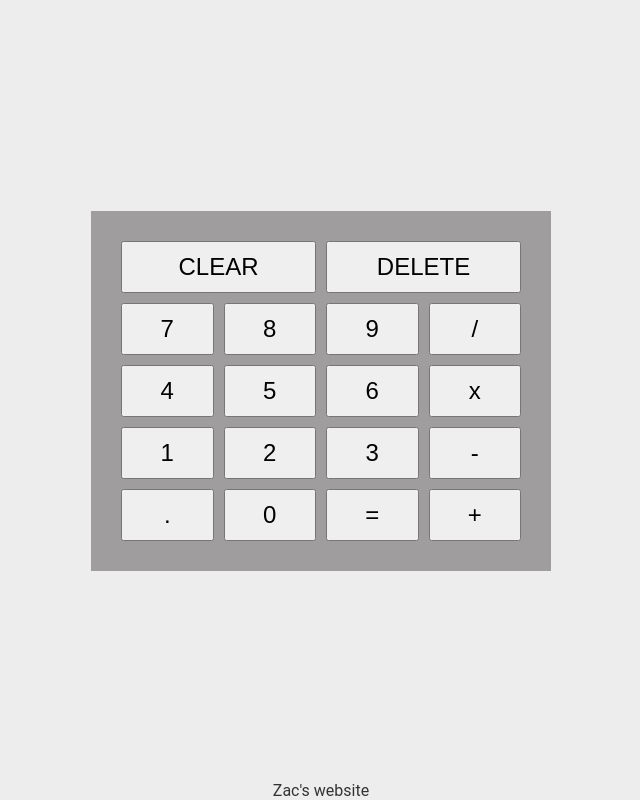
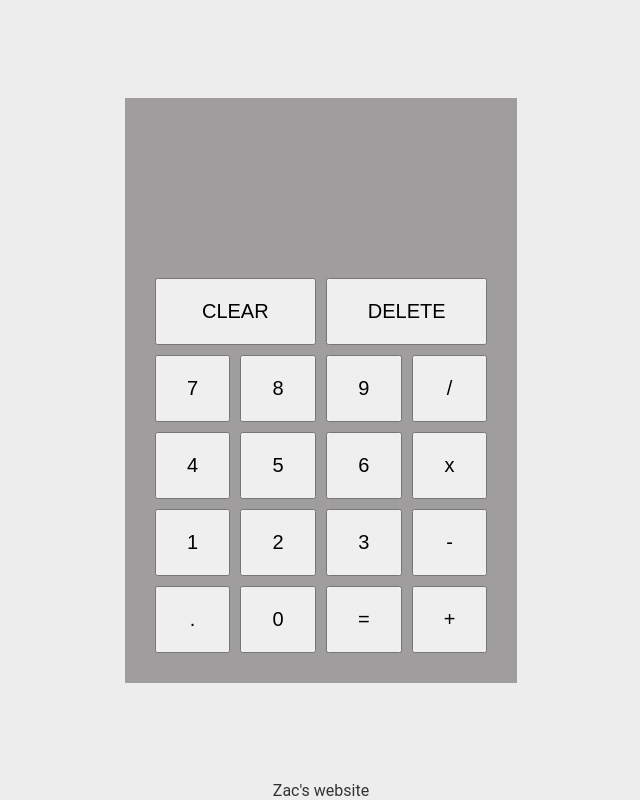
Before and after one commit to zac-march/calculator, a plain HTML site: page index.html in a window 1280 px wide. Shown: the whole page, without its empty margins (319-959 px from the left). Drawn offline with Linux system fonts and the light colour scheme.

Commit message:
Add styling to resize calculator

```diff
--- a/index.html
+++ b/index.html
@@ -13,8 +13,8 @@
         <div class="calculator">
             <div class="display"></div>
             <div class="buttons-grid">
-                <button class="span-2">CLEAR</button>
-                <button class="span-2">DELETE</button>
+                <button class="grid-span-2">CLEAR</button>
+                <button class="grid-span-2">DELETE</button>
                 <button>7</button>
                 <button>8</button>
                 <button>9</button>
--- a/style.css
+++ b/style.css
@@ -22,7 +22,6 @@ body {
   }
 
 .calculator {
-    width: 400px;
     background-color: rgb(159, 157, 157);
     padding: 30px;
 }
@@ -34,10 +33,14 @@ body {
 }
 
 .buttons-grid > button {
-    font-size: 24px;
-    padding: 10px;
+    font-size: 20px;
+    padding: 20px 30px;
 }
 
-.span-2{
+.display{
+    height: 150px;
+}
+
+.grid-span-2{
     grid-column: span 2;
 }
```
